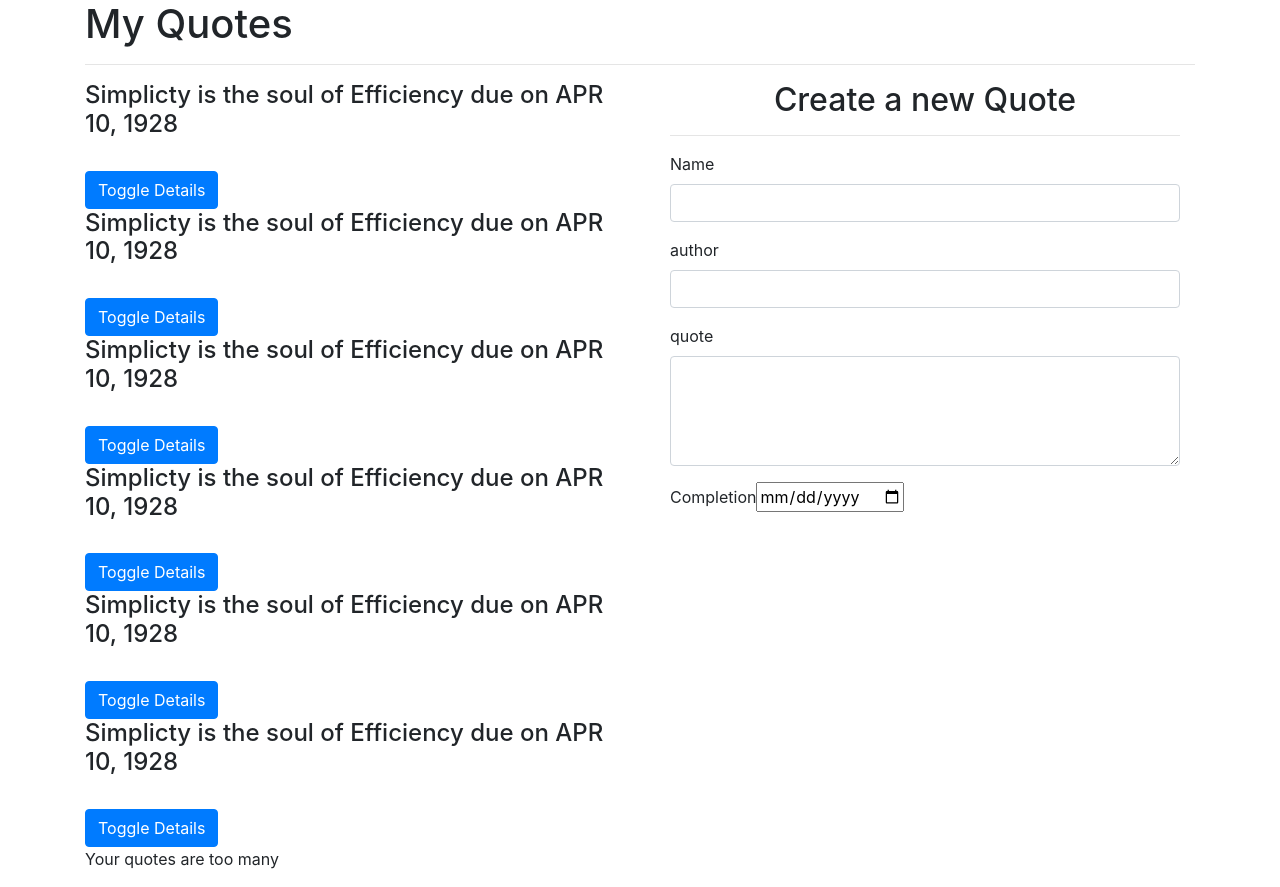
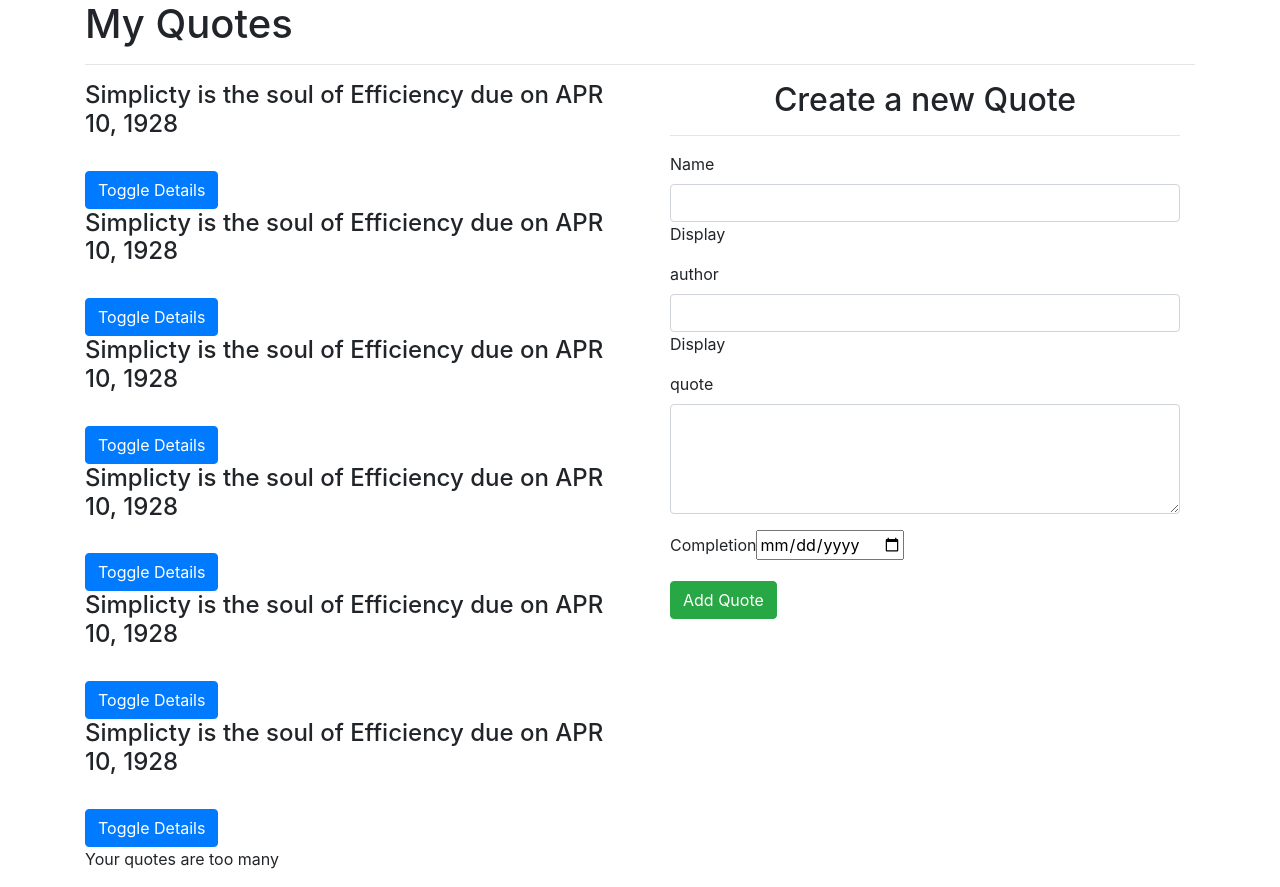
Before and after one commit to Tumaa/Quotes-IP, an Angular app: page / in a window 1280 px wide. Built offline with nearby package versions, Linux system fonts and the light colour scheme.

Commit message:
implement  two-way data binding in action.

```diff
--- a/src/app/quote-form/quote-form.component.html
+++ b/src/app/quote-form/quote-form.component.html
@@ -1,17 +1,21 @@
 <div class="container-fluid">
     <h2 class="text-center">Create a new Quote</h2>
     <hr>
-    <form>
+    <form #quoteForm='ngForm'>
         <div class="form-group">
 
             <label for="name">Name</label>
-            <input type="text" required class="form-control" id="name">
+            <input type="text" required class="form-control" id="name" [(ngModel)]="newQuote.name" name="name">
+
+            Display {{newQuote.name}}
 
         </div>
         <div class="form-group">
 
             <label for="author">author</label>
-            <input type="text" required class="form-control" id="author">
+            <input type="text" required class="form-control" id="author" [(ngModel)]="newQuote.author" name="author">
+
+            Display {{newQuote.author}}
 
         </div>
         <div class="form-group">
@@ -26,5 +30,6 @@
             <input type='date' id="complete" required>
 
         </div>
+        <button type="submit" class="btn btn-success">Add Quote</button>
     </form>
   </div>
--- a/src/app/quote-form/quote-form.component.ts
+++ b/src/app/quote-form/quote-form.component.ts
@@ -1,4 +1,5 @@
 import { Component, OnInit } from '@angular/core';
+import { Quote} from '../quote';
 
 @Component({
   selector: 'app-quote-form',
@@ -6,8 +7,9 @@
   styleUrls: ['./quote-form.component.css']
 })
 export class QuoteFormComponent implements OnInit {
+  newQuote = new Quote(0,"","","", new Date());
+  constructor() { }
 
-  constructor() { }
 
   ngOnInit() {
   }
```
